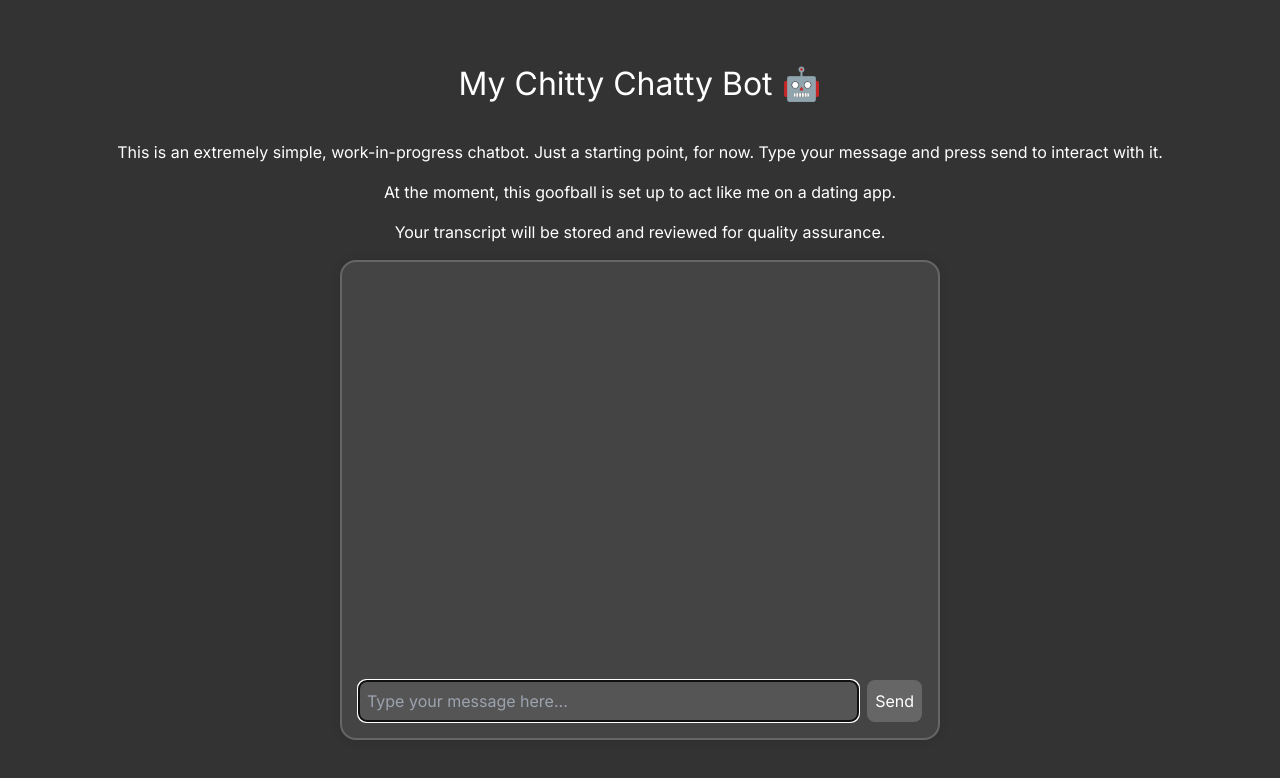
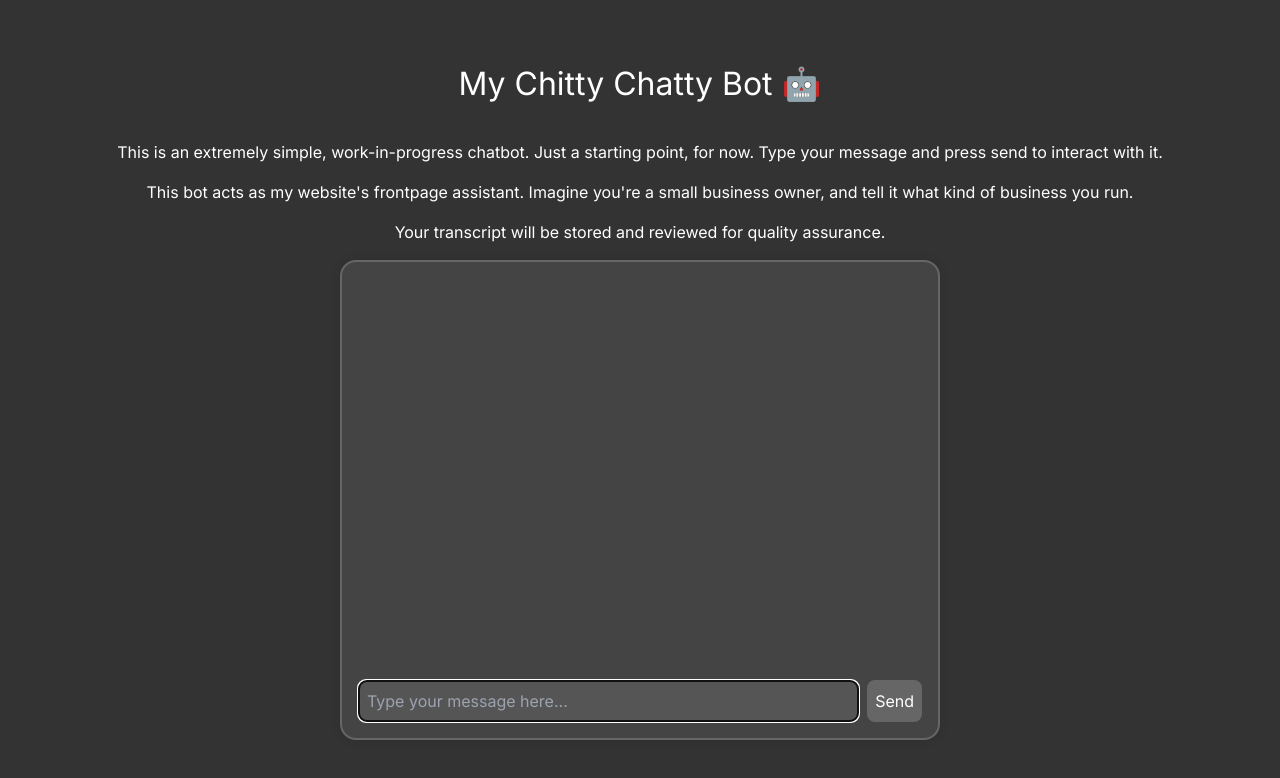
Before and after one commit to TheLegitSmit/AssistantBot, a Next.js app: page / in a window 1280 px wide. Shown: the top 778 px of the page. Built offline with nearby package versions, Linux system fonts and the light colour scheme.

Commit message:
phrasing changes

```diff
--- a/app/page.tsx
+++ b/app/page.tsx
@@ -38,7 +38,7 @@ export default function Chat() {
     <div style={{ display: 'flex', flexDirection: 'column', justifyContent: 'center', alignItems: 'center', height: '100vh', backgroundColor: '#333', color: '#fff', margin: 0, padding: '1em' }}>
       <header style={{ fontSize: '2em', marginBottom: '1em' }}>My Chitty Chatty Bot 🤖</header>
       <p style={{ marginBottom: '1em', textAlign: 'center' }}>This is an extremely simple, work-in-progress chatbot. Just a starting point, for now. Type your message and press send to interact with it.</p>
-      <p style={{ marginBottom: '1em', textAlign: 'center' }}>At the moment, this goofball is set up to act like me on a dating app.</p>
+      <p style={{ marginBottom: '1em', textAlign: 'center' }}>This bot acts as my website's frontpage assistant. Imagine you're a small business owner, and tell it what kind of business you run.</p>
       <p style={{ marginBottom: '1em', textAlign: 'center' }}>Your transcript will be stored and reviewed for quality assurance.</p>
       <div style={{
         padding: '1em',
@@ -65,7 +65,7 @@ export default function Chat() {
               justifyContent: m.role === 'assistant' ? 'flex-start' : 'flex-end' // Align text
             }}>
               <p style={{ color: m.role === 'assistant' ? 'lightblue' : 'lightgreen', margin: 0 }}>
-                <strong>{m.role === 'assistant' ? 'Bot' : 'You'}:</strong> {m.role !== 'data' && m.content}
+                <strong>{m.role === 'assistant' ? 'SmitBot 3000' : 'You'}:</strong> {m.role !== 'data' && m.content}
                 {m.role === 'data' && (
                   <>
                     {(m.data as any).description}
```
